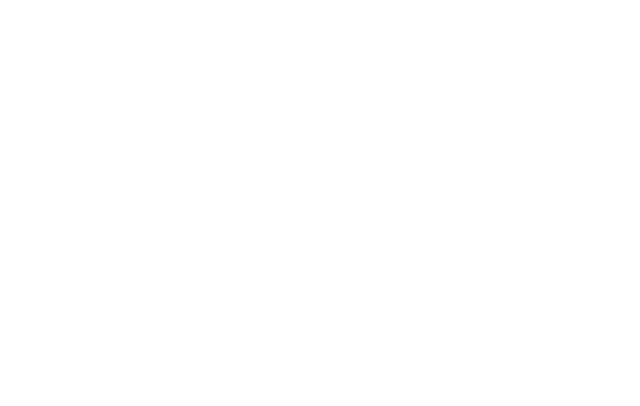
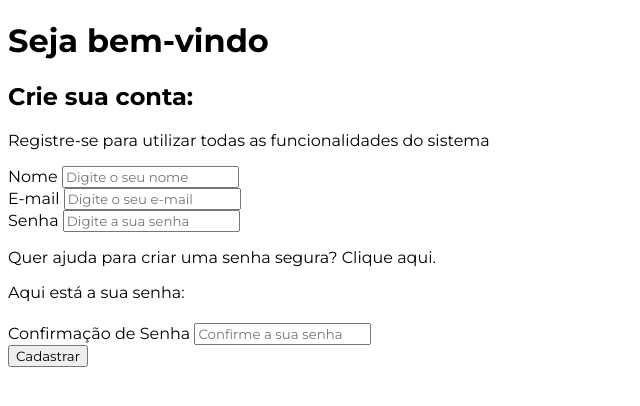
Before and after one commit to Bruno-Vitor/password-generator, a plain HTML site: page index.html in a window 1280 px wide. Shown: the whole page, without its empty margins (0-640 px from the left). Drawn offline with Linux system fonts and the light colour scheme.

Commit message:
Update 1.1

```diff
--- a/css/styles.css
+++ b/css/styles.css
@@ -0,0 +1,3 @@
+* {
+  font-family: 'Montserrat', sans-serif;
+}
--- a/index.html
+++ b/index.html
@@ -5,9 +5,47 @@
   <meta http-equiv="X-UA-Compatible" content="IE=edge">
   <meta name="viewport" content="width=device-width, initial-scale=1.0">
   <title>Password Generator</title>
+  <link rel="preconnect" href="https://fonts.googleapis.com">
+<link rel="preconnect" href="https://fonts.gstatic.com" crossorigin>
+<link href="https://fonts.googleapis.com/css2?family=Montserrat:ital,wght@0,100;0,200;0,300;0,400;0,500;0,600;0,700;0,800;0,900;1,100;1,200;1,300;1,400;1,500;1,600;1,700;1,800;1,900&display=swap" rel="stylesheet">
   <link rel="stylesheet" href="css/styles.css">
+  <script src="js/scripts.js" defer></script>
 </head>
 <body>
-
+  <div id="register-container">
+    <div id="register-banner">
+      <div id="banner-layer">
+        <h1>Seja bem-vindo</h1>
+      </div>
+    </div>
+    <div id="register-form">
+      <h2>Crie sua conta:</h2>
+      <p>Registre-se para utilizar todas as funcionalidades do sistema</p>
+      <div class="form-control">
+        <label for="name">Nome</label>
+        <input type="text" name="name" id="name" placeholder="Digite o seu nome">
+      </div>
+      <div class="form-control">
+        <label for="email">E-mail</label>
+        <input type="text" type="email" id="email" placeholder="Digite o seu e-mail">
+      </div>
+      <div class="form-control">
+        <label for="password">Senha</label>
+        <input type="text" type="password" id="password" placeholder="Digite a sua senha">
+      </div>
+      <p>Quer ajuda para criar uma senha segura?
+        <span id="generate-password">Clique aqui.</span>
+      </p>
+      <div id="generated-password">
+        <p>Aqui está a sua senha:</p>
+        <h4></h4>
+      </div>
+      <div class="form-control">
+        <label for="confirmpassword">Confirmação de Senha</label>
+        <input type="text" type="confirmpassword" id="confirmpassword" placeholder="Confirme a sua senha">
+      </div>
+      <input type="submit" value="Cadastrar">
+    </div>
+  </div>
 </body>
 </html>
--- a/js/scripts.js
+++ b/js/scripts.js
@@ -0,0 +1 @@
+console.log("teste")
```
